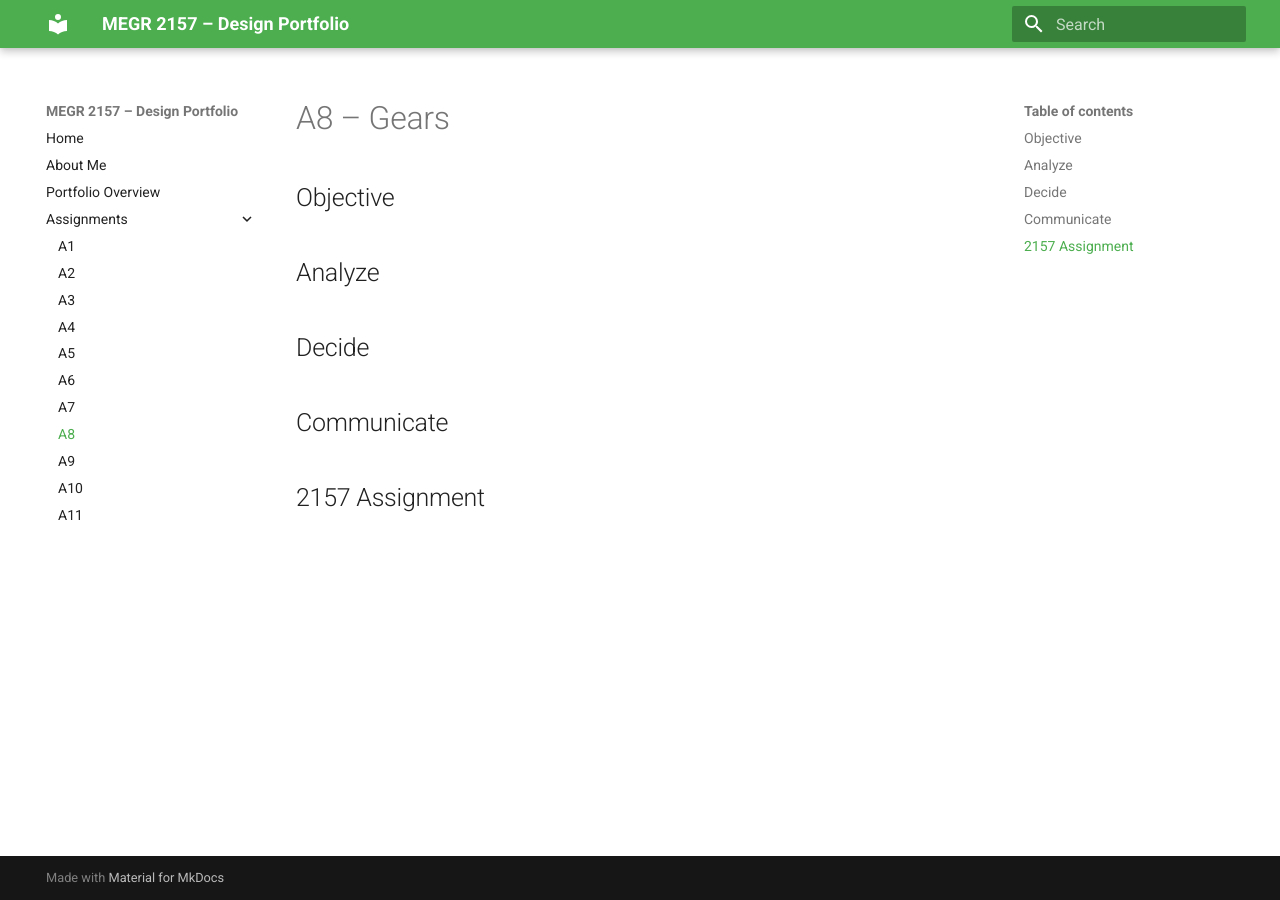
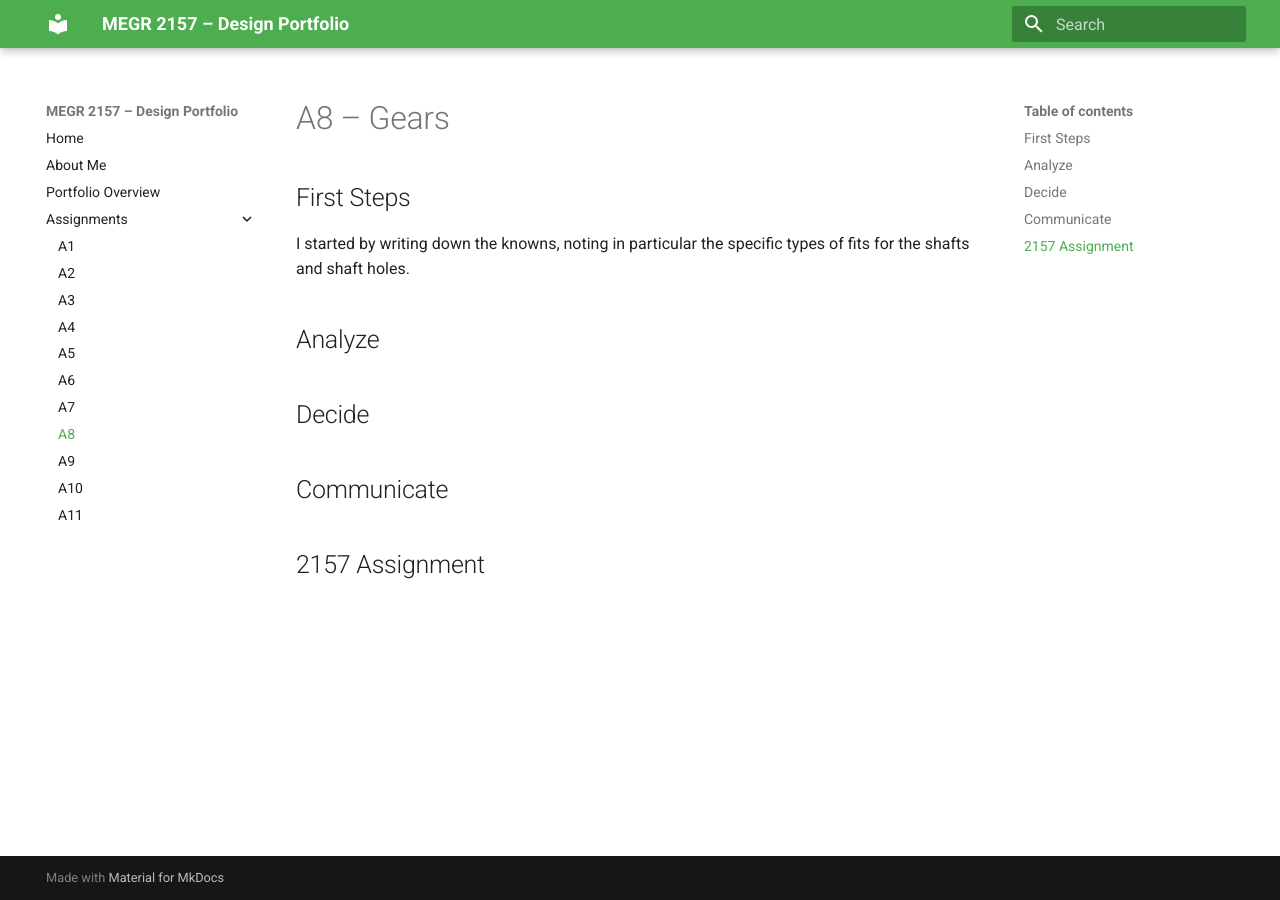
Before and after one commit to Ldreifuss/megr2157-project-portfolio, an MkDocs documentation site: the page built from docs/assignments/A08/index.md, in a window 1280 px wide. Built offline with MkDocs 1.6.1 and Material for MkDocs 9.7.7, drawn with Linux system fonts in a browser that asks for light colours.

Commit message:
Update index.md

```diff
--- a/docs/assignments/A08/index.md
+++ b/docs/assignments/A08/index.md
@@ -1,7 +1,8 @@
 # A8 – Gears
 
-## Objective
+## First Steps
 
+I started by writing down the knowns, noting in particular the specific types of fits for the shafts and shaft holes.
 
 ## Analyze
 
```
